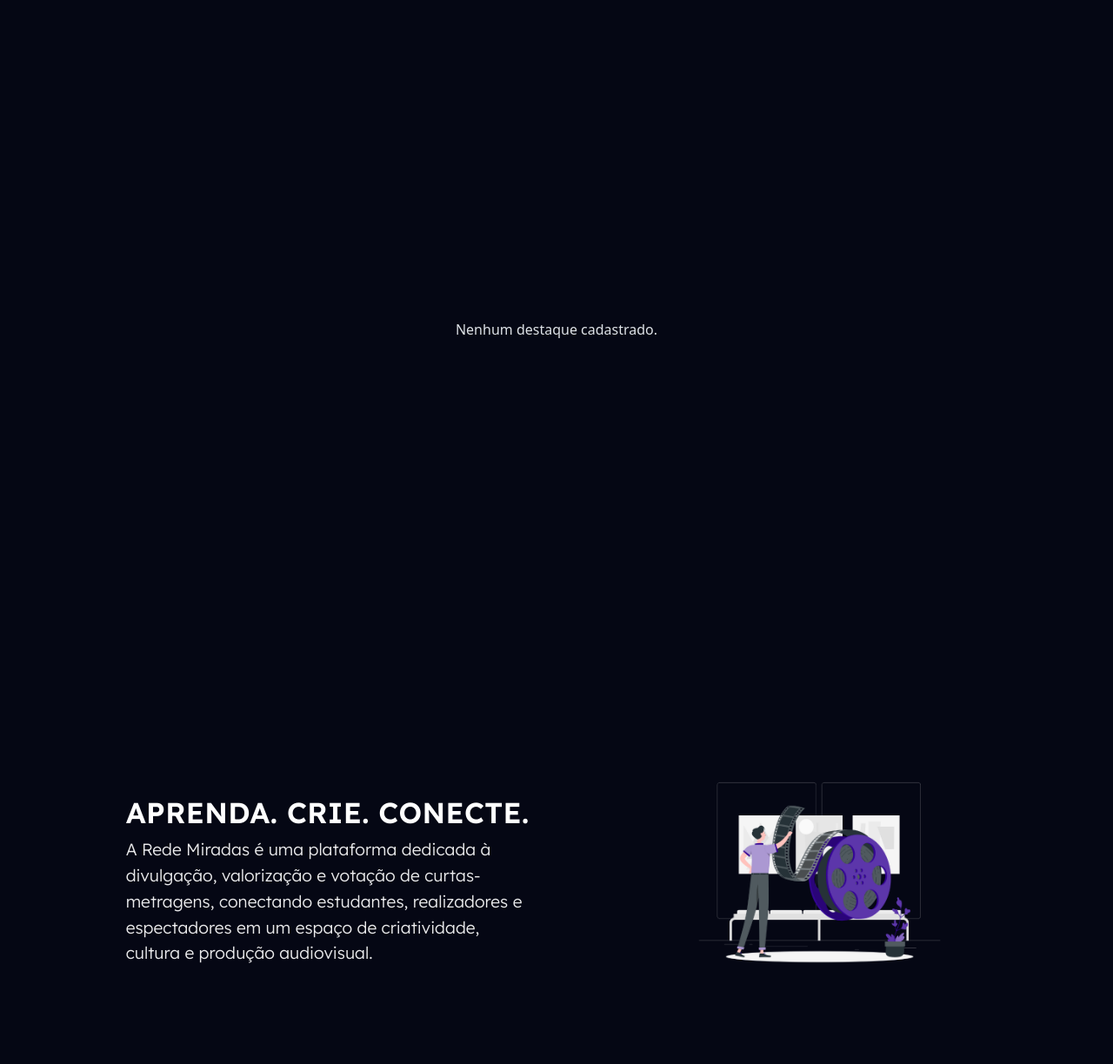
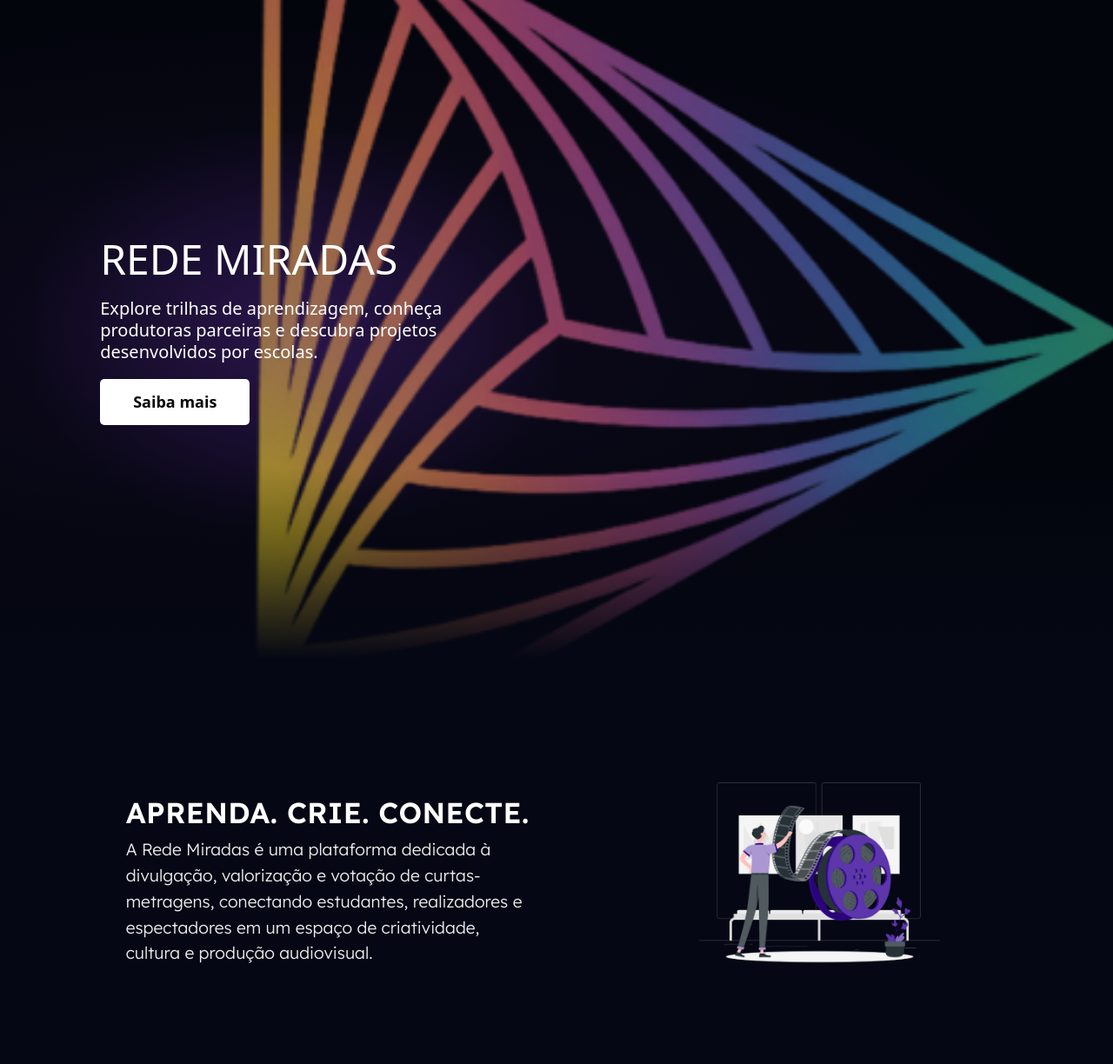
Before and after one commit to danybarreto2008/Rede-Miradas, a Django app: page / in a window 1280 px wide. Shown: the part 60-1284 px from the top of the page at 87% size. Run offline with Django 5.2, Linux system fonts and the light colour scheme; data comes from the database, SQL or seed files in the repository; data that the repository does not hold is empty; some libraries are stand-ins or nearby versions.

Commit message:
gerenciamento dos curtas

```diff
--- a/rede_miradas/admin.py
+++ b/rede_miradas/admin.py
@@ -192,7 +192,9 @@ class CurtaForm(forms.ModelForm):
 
 @admin.register(Curta)
 class CurtaAdmin(admin.ModelAdmin):
-    list_display = (  # type: ignore
+    form = CurtaForm
+
+    list_display = (
         "nome",
         "grupo",
         "ativo",
--- a/rede_miradas/static/rede_miradas/css/comeceporaqui.css
+++ b/rede_miradas/static/rede_miradas/css/comeceporaqui.css
@@ -1094,3 +1094,166 @@ html.lenis body {
 .lenis.lenis-smooth {
     scroll-behavior: auto !important;
 }
+
+
+/* Destaque fixo da Rede Miradas */
+
+.slide-fixo {
+    background:
+        radial-gradient(ellipse at 25% 50%, #17102f 0%, #050714 65%);
+}
+
+.slide-fixo-ilustracao {
+    position: absolute;
+    top: 0;
+    right: 0;
+    width: 53%;
+    height: 100%;
+
+    background-image: url("../img/triangulomiradas.png");
+    background-repeat: no-repeat;
+    background-position: center;
+    background-size: contain;
+}
+
+.slide-fixo-conteudo {
+    justify-content: center;
+    align-items: flex-start;
+    text-align: left;
+
+    padding-left: clamp(50px, 6.8vw, 100px);
+    padding-right: 0;
+
+    gap: 12px;
+}
+
+.slide-fixo-conteudo h1 {
+    font-size: clamp(30px, 4.3vw, 42px);
+    font-weight: 400;
+    color: #ffffff;
+}
+
+.slide-fixo-conteudo p {
+    max-width: 350px;
+    font-size: 18px;
+    line-height: 1.2;
+    font-weight: 300;
+    color: #ffffff;
+}
+
+.slide-fixo-botao {
+    display: inline-block;
+    margin-top: 3px;
+    padding: 11px 34px;
+
+    background: #ffffff;
+    color: #080808;
+
+    border-radius: 5px;
+    font-size: 16px;
+    font-weight: 600;
+    text-decoration: none;
+
+    transition: 0.25s ease;
+}
+
+.slide-fixo-botao:hover {
+    background: #e8e8e8;
+    color: #080808;
+    transform: translateY(-2px);
+}
+
+/* Destaque fixo - telas maiores */
+
+@media (min-width: 768px) {
+
+    .slide-fixo {
+        overflow: hidden;
+    }
+
+    .slide-fixo-ilustracao {
+        position: absolute;
+
+        width: 150%;
+        height: 180%;
+
+        top: -40%;
+        right: -10%;
+
+        background-size: contain;
+        background-position: center right;
+        background-repeat: no-repeat;
+    }
+
+    .slide-fixo-conteudo {
+        padding-left: clamp(40px, 9vw, 180px);
+        padding-right: 0;
+
+        gap: 16px;
+
+        align-items: flex-start;
+        text-align: left;
+    }
+
+    .slide-fixo-conteudo h1 {
+        font-size: clamp(38px, 4.5vw, 48px);
+        max-width: 500px;
+    }
+
+    .slide-fixo-conteudo p {
+        font-size: 20px;
+        line-height: 1.25;
+        max-width: 480px;
+    }
+
+    .slide-fixo-botao {
+        font-size: 18px;
+        padding: 13px 38px;
+    }
+
+}
+.slide-fixo-ilustracao {
+    z-index: 1;
+}
+
+.slide-fixo::before {
+    content: "";
+    display: block;
+    position: absolute;
+    inset: 0;
+    background: rgba(0, 0, 0, 0.35);
+    z-index: 2;
+    pointer-events: none;
+}
+
+.slide-fixo-conteudo {
+    position: relative;
+    z-index: 3;
+}
+.slide-fixo-conteudo {
+    position: relative;
+    z-index: 3;
+}
+
+.slide-fixo-conteudo::before {
+    content: "";
+    position: absolute;
+    z-index: -1;
+
+    width: 600px;
+    height: 450px;
+
+    left: 40px;
+    top: 50%;
+
+    transform: translateY(-50%);
+
+    background: radial-gradient(
+        ellipse,
+        rgba(112, 48, 190, 0.28) 0%,
+        rgba(112, 48, 190, 0.12) 45%,
+        transparent 75%
+    );
+
+    pointer-events: none;
+}
--- a/rede_miradas/templates/rede_miradas/comeceporaqui.html
+++ b/rede_miradas/templates/rede_miradas/comeceporaqui.html
@@ -7,18 +7,44 @@
 <link rel="preconnect" href="https://fonts.googleapis.com">
 <link rel="preconnect" href="https://fonts.gstatic.com" crossorigin>
 <link rel="stylesheet" href="https://fonts.googleapis.com/css2?family=Lexend:wght@200;300;400;500;600;700&display=swap">
-<link rel="stylesheet" href="{% static 'rede_miradas/css/comeceporaqui.css' %}?v=15">
+<link rel="stylesheet" href="{% static 'rede_miradas/css/comeceporaqui.css' %}?v=22">
+
 
 
 {# ================= DESTAQUES (carrossel) ================= #}
 <section class="carrossel">
 
+
+<!-- Destaque fixo -->
+<div class="slide slide-fixo ativo">
+
+    <div class="slide-fixo-ilustracao"></div>
+
+    <div class="slide-conteudo slide-fixo-conteudo">
+
+        <h1>REDE MIRADAS</h1>
+
+        <p>
+            Explore trilhas de aprendizagem, conheça
+            produtoras parceiras e descubra projetos
+            desenvolvidos por escolas.
+        </p>
+
+        <a href="{% url 'como_tudo_comecou' %}" class="slide-fixo-botao">
+            Saiba mais
+        </a>
+
+    </div>
+
+</div>
+
+
+    <!-- Destaques cadastrados pelo administrador -->
     {% for destaque in destaques %}
 
         <div
             class="
                 slide
-                {% if forloop.first %}ativo{% endif %}
                 horizontal-{{ destaque.posicao_horizontal }}
                 vertical-{{ destaque.posicao_vertical }}
 
@@ -45,6 +71,7 @@
                 --cor-borda-botao: {{ destaque.cor_borda_botao }};
             "
         >
+
             <div class="slide-conteudo">
 
                 {% if destaque.titulo %}
@@ -62,22 +89,19 @@
                 {% endif %}
 
             </div>
-        </div>
 
-    {% empty %}
-
-        <div class="sem-destaques">
-            Nenhum destaque cadastrado.
         </div>
 
     {% endfor %}
 
-    {% if destaques|length > 1 %}
+    <!-- Setas aparecem quando existe pelo menos um destaque cadastrado -->
+    {% if destaques|length > 0 %}
         <button class="carrossel-anterior" onclick="mudarSlide(-1)">❮</button>
         <button class="carrossel-proximo" onclick="mudarSlide(1)">❯</button>
     {% endif %}
 
 </section>
+
 
 
 <div class="home-nova">
@@ -151,20 +175,6 @@
                     <a href="{{ curta.link_youtube }}" target="_blank" rel="noopener" class="curta-card" title="{{ curta.nome }}"
                        style="--cor-borda-1: {{ curta.cor_borda_1 }}; --cor-borda-2: {{ curta.cor_borda_2 }};">
                         <img src="{{ curta.cartaz.url }}" alt="Cartaz de {{ curta.nome }}" class="curta-imagem">
-                    </a>
-                {% empty %}
-                    {# Cartazes FIXOS: só aparecem se não houver curta cadastrada #}
-                    <a href="{% url 'como_tudo_comecou' %}" class="curta-card">
-                        <img src="{% static 'rede_miradas/img/home/cartaz-1.svg' %}" alt="Cartaz: Amígdalas" class="curta-imagem">
-                    </a>
-                    <a href="{% url 'como_tudo_comecou' %}" class="curta-card">
-                        <img src="{% static 'rede_miradas/img/home/cartaz-2.svg' %}" alt="Cartaz: Camaleão" class="curta-imagem">
-                    </a>
-                    <a href="{% url 'como_tudo_comecou' %}" class="curta-card">
-                        <img src="{% static 'rede_miradas/img/home/cartaz-3.svg' %}" alt="Cartaz: Lagartas Não Falam" class="curta-imagem">
-                    </a>
-                    <a href="{% url 'como_tudo_comecou' %}" class="curta-card">
-                        <img src="{% static 'rede_miradas/img/home/cartaz-4.svg' %}" alt="Cartaz: party 4 u" class="curta-imagem">
                     </a>
                 {% endfor %}
 
```
Also changed, not shown: 1 other file.
